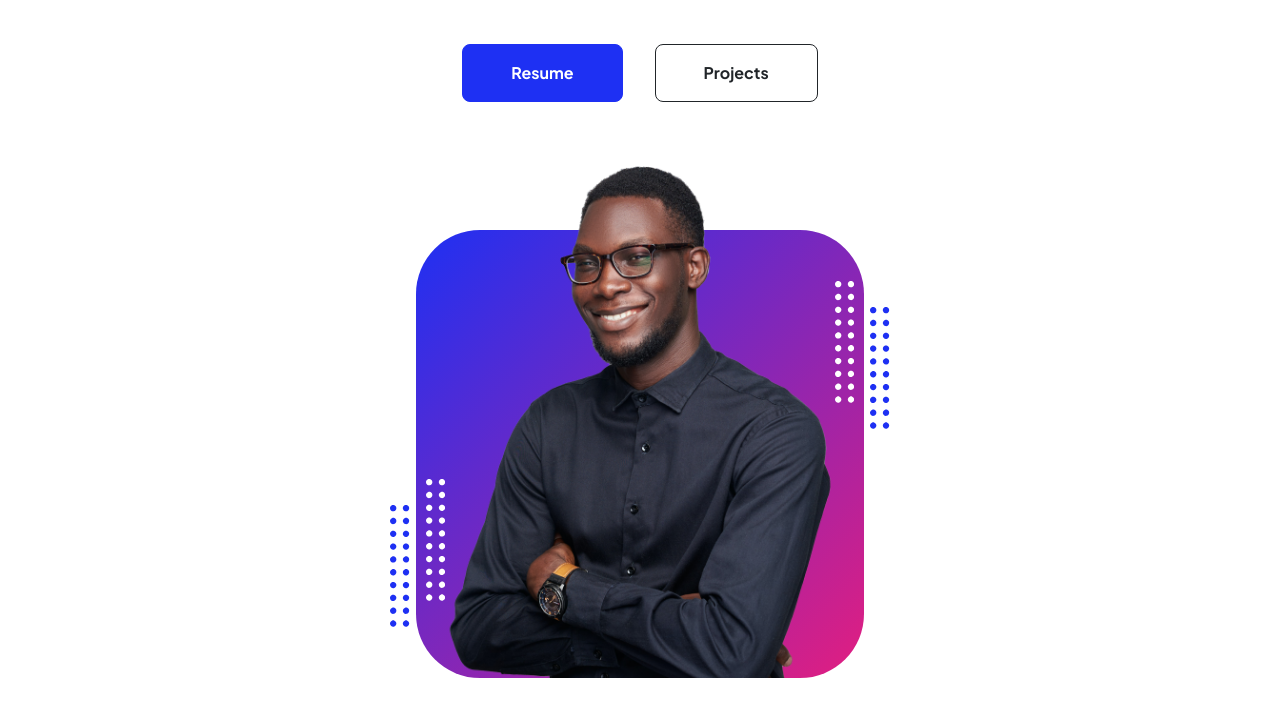
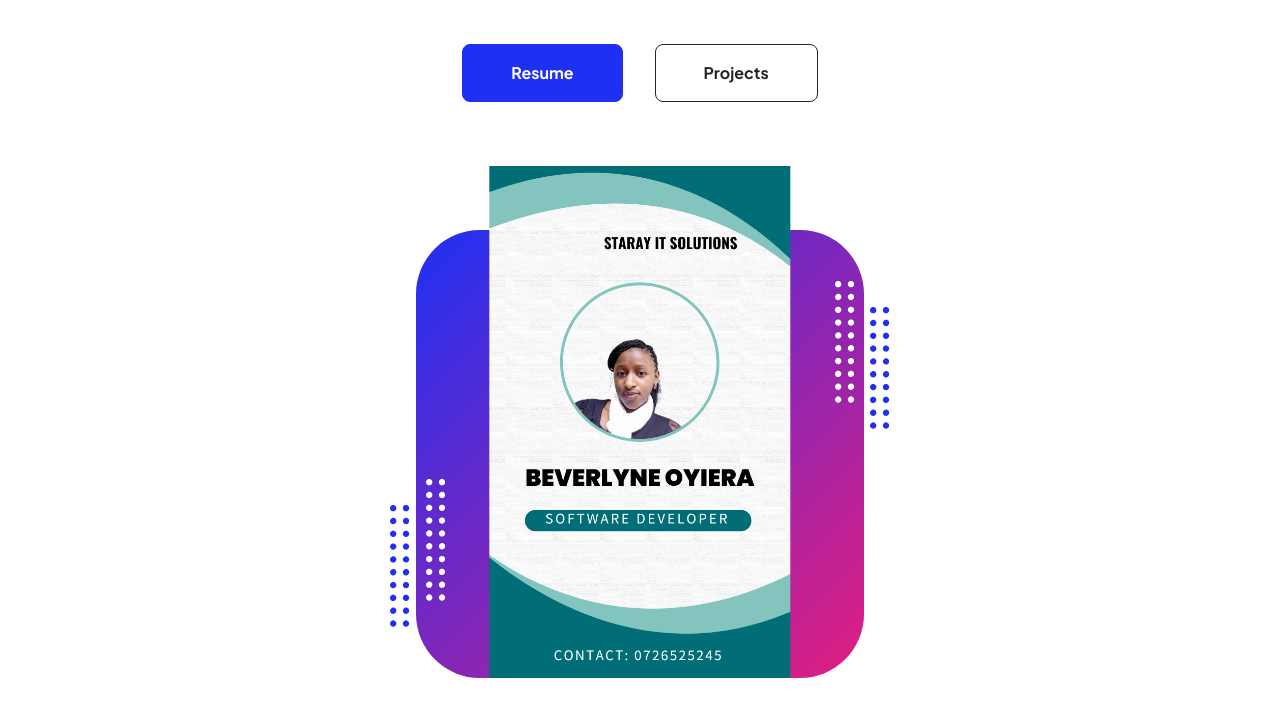
Before and after one commit to oyierabeverlyne/oyierabeverlyne.github.io, a plain HTML site: page index.html in a window 1280 px wide. Shown: the part 291-1008 px from the top of the page. Drawn offline with nearby package versions, Linux system fonts and the light colour scheme.

Commit message:
Added a favicon and a profile image
Designed a profile image.

```diff
--- a/index.html
+++ b/index.html
@@ -5,9 +5,9 @@
         <meta name="viewport" content="width=device-width, initial-scale=1, shrink-to-fit=no" />
         <meta name="description" content="" />
         <meta name="author" content="" />
-        <title>Personal - Start Bootstrap Theme</title>
+        <title>Personal Portfolio</title>
         <!-- Favicon-->
-        <link rel="icon" type="image/x-icon" href="assets/favicon.ico" />
+        <link rel="icon" type="image/x-icon" href="assets/fav.ico" />
         <!-- Custom Google font-->
         <link rel="preconnect" href="https://fonts.googleapis.com" />
         <link rel="preconnect" href="https://fonts.gstatic.com" crossorigin />
@@ -56,7 +56,7 @@
                                 <div class="profile bg-gradient-primary-to-secondary">
                                     <!-- TIP: For best results, use a photo with a transparent background like the demo example below-->
                                     <!-- Watch a tutorial on how to do this on YouTube (link)-->
-                                    <img class="profile-img" src="assets/profile.png" alt="..." />
+                                    <img class="profile-img" src="assets/PROFILE1.png" alt="..." />
                                     <div class="dots-1">
                                         <!-- SVG Dots-->
                                         <svg version="1.1" xmlns="http://www.w3.org/2000/svg" xmlns:xlink="http://www.w3.org/1999/xlink" x="0px" y="0px" viewBox="0 0 191.6 1215.4" style="enable-background: new 0 0 191.6 1215.4" xml:space="preserve">
```
Also changed, not shown: assets/Green Professional Manager ID Card.png (added), assets/PROFILE1.PNG (added), assets/fav.ico (added), assets/fav.png (added).
